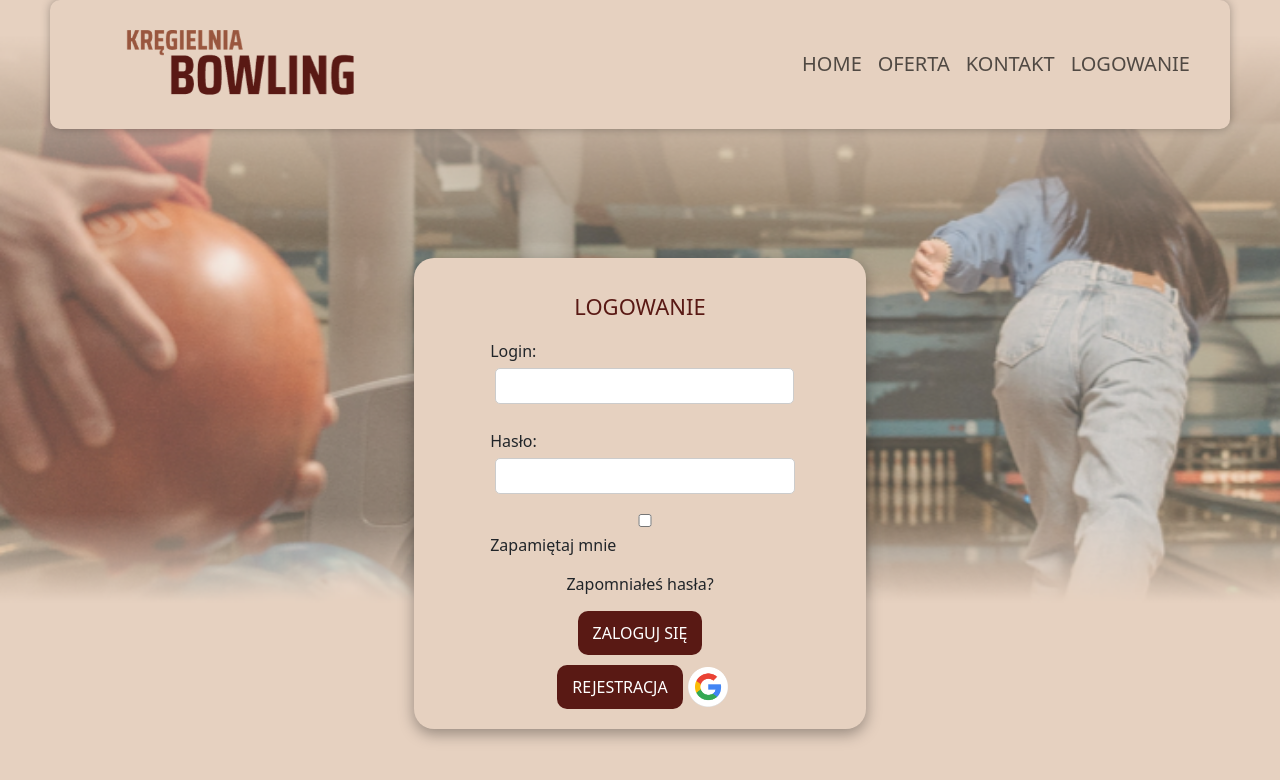
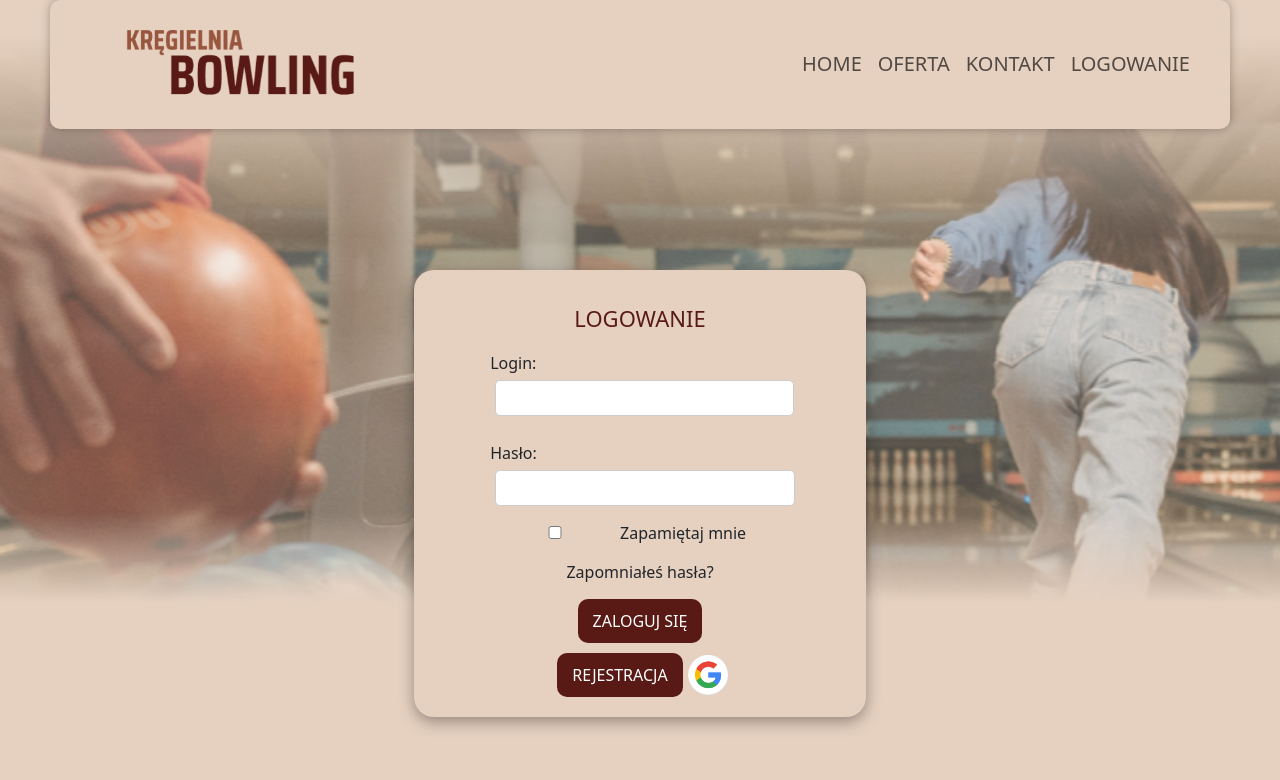
Before and after one commit to Donosik/BowlingClub, a React (Create React App) app in the folder mainfrontend/: page /login in a window 1280 px wide. Shown: the top 780 px of the page. Built offline with nearby package versions, Linux system fonts and the light colour scheme.

Commit message:
fast poprawka

```diff
--- a/mainfrontend/src/pages/Login/login.css
+++ b/mainfrontend/src/pages/Login/login.css
@@ -7,7 +7,6 @@ label {
 
 input[type="text"],
 input[type="date"],
-input[type="checkbox"],
 input[type="email"],
 input[type="password"] {
     border: 1px solid #ccc;
@@ -15,6 +14,9 @@ input[type="password"] {
     padding: 5px;
     width: 100%;
 }
+
+
+
 
 div button {
     margin: 10px 0;
```
